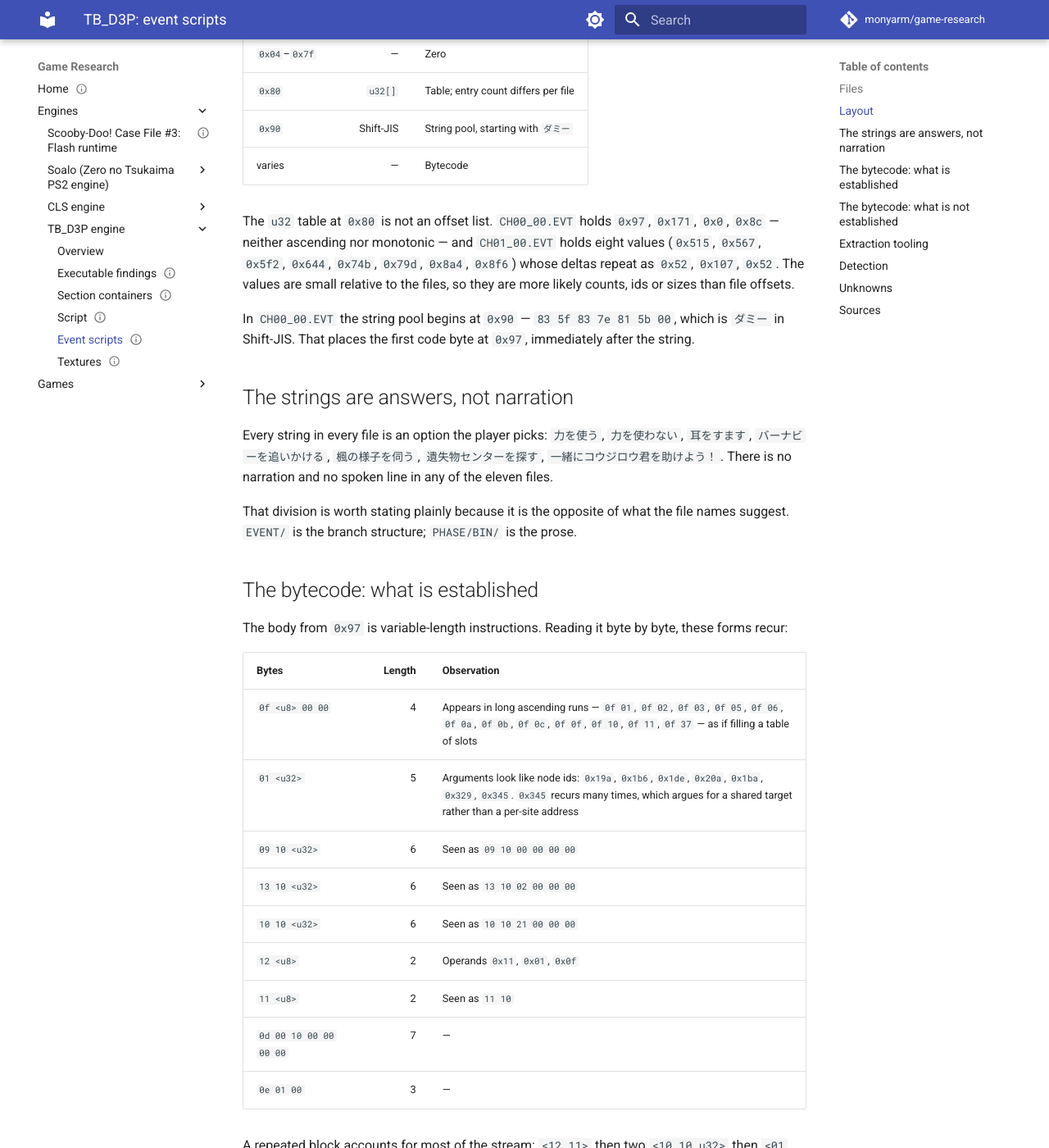
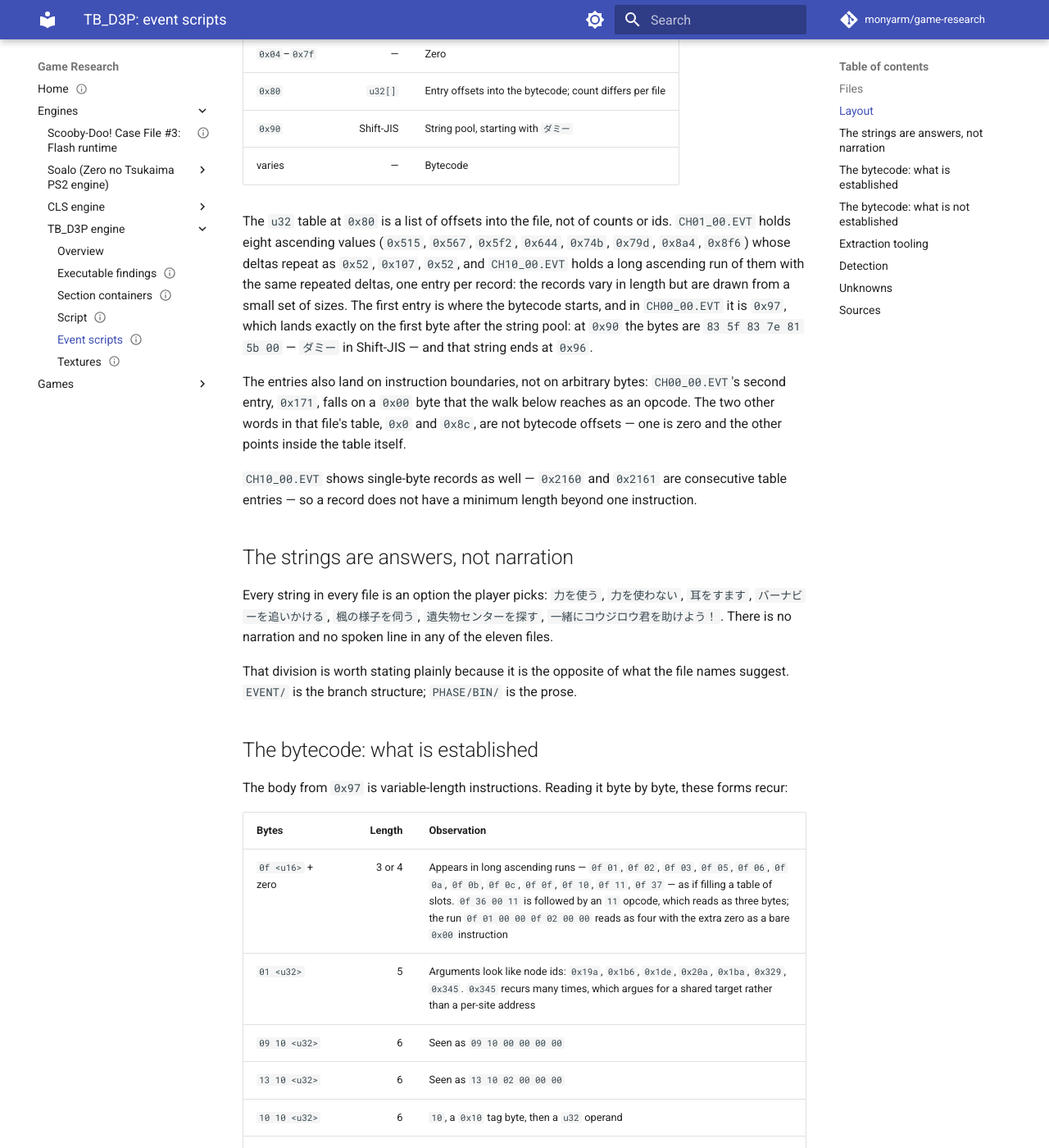
Before and after one commit to monyarm/game-research, an MkDocs documentation site: the page built from docs/engines/tb-d3p/events.md, in a window 1280 px wide and 1400 px high, scrolled down 1183 px. Shown: the whole window at 82% size. Built offline with MkDocs 1.6.1 and Material for MkDocs 9.7.7, drawn with Linux system fonts in a browser that asks for light colours; comment, search, counter and statistics services are not loaded; some of the changed text lies outside the part shown.

Commit message:
docs: record the EVT offset table and the fixed-width search result

```diff
--- a/docs/engines/tb-d3p/events.md
+++ b/docs/engines/tb-d3p/events.md
@@ -50,13 +50,15 @@ Sizes run from 955 bytes to 20,439 bytes. Every file's first string is `ダミ
 | --- | ---: | --- |
 | `0x00` | `u32` | `0x80` — header size |
 | `0x04`–`0x7f` | — | Zero |
-| `0x80` | `u32[]` | Table; entry count differs per file |
+| `0x80` | `u32[]` | Entry offsets into the bytecode; count differs per file |
 | `0x90` | Shift-JIS | String pool, starting with `ダミー` |
 | varies | — | Bytecode |
 
-The `u32` table at `0x80` is not an offset list. `CH00_00.EVT` holds `0x97`, `0x171`, `0x0`, `0x8c` — neither ascending nor monotonic — and `CH01_00.EVT` holds eight values (`0x515`, `0x567`, `0x5f2`, `0x644`, `0x74b`, `0x79d`, `0x8a4`, `0x8f6`) whose deltas repeat as `0x52`, `0x107`, `0x52`. The values are small relative to the files, so they are more likely counts, ids or sizes than file offsets.
+The `u32` table at `0x80` is a list of offsets into the file, not of counts or ids. `CH01_00.EVT` holds eight ascending values (`0x515`, `0x567`, `0x5f2`, `0x644`, `0x74b`, `0x79d`, `0x8a4`, `0x8f6`) whose deltas repeat as `0x52`, `0x107`, `0x52`, and `CH10_00.EVT` holds a long ascending run of them with the same repeated deltas, one entry per record: the records vary in length but are drawn from a small set of sizes. The first entry is where the bytecode starts, and in `CH00_00.EVT` it is `0x97`, which lands exactly on the first byte after the string pool: at `0x90` the bytes are `83 5f 83 7e 81 5b 00` — `ダミー` in Shift-JIS — and that string ends at `0x96`.
 
-In `CH00_00.EVT` the string pool begins at `0x90` — `83 5f 83 7e 81 5b 00`, which is `ダミー` in Shift-JIS. That places the first code byte at `0x97`, immediately after the string.
+The entries also land on instruction boundaries, not on arbitrary bytes: `CH00_00.EVT`'s second entry, `0x171`, falls on a `0x00` byte that the walk below reaches as an opcode. The two other words in that file's table, `0x0` and `0x8c`, are not bytecode offsets — one is zero and the other points inside the table itself.
+
+`CH10_00.EVT` shows single-byte records as well — `0x2160` and `0x2161` are consecutive table entries — so a record does not have a minimum length beyond one instruction.
 
 ## The strings are answers, not narration
 
@@ -70,14 +72,14 @@ The body from `0x97` is variable-length instructions. Reading it byte by byte, t
 
 | Bytes | Length | Observation |
 | --- | ---: | --- |
-| `0f <u8> 00 00` | 4 | Appears in long ascending runs — `0f 01`, `0f 02`, `0f 03`, `0f 05`, `0f 06`, `0f 0a`, `0f 0b`, `0f 0c`, `0f 0f`, `0f 10`, `0f 11`, `0f 37` — as if filling a table of slots |
+| `0f <u16>` + zero | 3 or 4 | Appears in long ascending runs — `0f 01`, `0f 02`, `0f 03`, `0f 05`, `0f 06`, `0f 0a`, `0f 0b`, `0f 0c`, `0f 0f`, `0f 10`, `0f 11`, `0f 37` — as if filling a table of slots. `0f 36 00 11` is followed by an `11` opcode, which reads as three bytes; the run `0f 01 00 00 0f 02 00 00` reads as four with the extra zero as a bare `0x00` instruction |
 | `01 <u32>` | 5 | Arguments look like node ids: `0x19a`, `0x1b6`, `0x1de`, `0x20a`, `0x1ba`, `0x329`, `0x345`. `0x345` recurs many times, which argues for a shared target rather than a per-site address |
 | `09 10 <u32>` | 6 | Seen as `09 10 00 00 00 00` |
 | `13 10 <u32>` | 6 | Seen as `13 10 02 00 00 00` |
-| `10 10 <u32>` | 6 | Seen as `10 10 21 00 00 00` |
-| `12 <u8>` | 2 | Operands `0x11`, `0x01`, `0x0f` |
+| `10 10 <u32>` | 6 | `10`, a `0x10` tag byte, then a `u32` operand |
 | `11 <u8>` | 2 | Seen as `11 10` |
-| `0d 00 10 00 00 00 00` | 7 | — |
+| `12` | 1 | Terminator; the following byte is an opcode, not an operand |
+| `0d 00 10 00 00 00` | 6 or 7 | Trailing zero byte unsettled |
 | `0e 01 00` | 3 | — |
 
 A repeated block accounts for most of the stream: `<12 11>` then two `<10 10 u32>` then `<01 u32>`, with the middle arguments rising through `0x01`, `0x21`, `0x28`, `0x2a`, `0x2b`, `0x42` in one run while `01 <u32>` stays at `0x345`.
@@ -86,16 +88,18 @@ The file size is odd — 955 bytes — so the final instruction is three bytes l
 
 ## The bytecode: what is not established
 
-A fixed opcode-to-width table cannot walk the file. The table `{0x00:1, 0x01:5, 0x0f:4, 0x10:6, 0x11:2, 0x12:2, 0x09:6, 0x13:6, 0x0e:3, 0x0d:6}` reaches offset `0x9f` from `0x97` and then hits `0x9a`, a byte that is not a plausible opcode.
+A fixed opcode-to-width table cannot walk the file. With the widths that hold over the first hundred bytes — `0x00` 1, `0x01` 5, `0x10` 6, `0x11` 2, `0x12` 1, `0x0e` 3 — and any width for the rest, an exhaustive search over `CH00_00.EVT` from `0x97` to the end of the file finds no assignment that reaches the last byte exactly. The walk gets as far as `0x18f`, where the stream reads `13 10 01 00 00 00 | 99 01 00 00 | 0e 01 00`, and `0x99` is not a control byte: the `99 01 00 00` there looks like a `u32` operand, so the instruction before it must be seven bytes rather than six.
 
 Two readings survive that failure, and neither has been proven:
 
 - The widths are context-dependent — the same leading byte meaning different things depending on the previous instruction.
 - One or more opcodes take a variable-length operand, most likely a length-prefixed list.
 
-A brute-force search over size assignments (`minlen=4`, all opcodes allowed variable widths) collapses to the degenerate solution where every byte is its own instruction, so it cannot discriminate between the two.
+A search that lets every opcode take any width does terminate, but only with a degenerate assignment (most bytes one byte wide, hundreds of "instructions"), which fits the file without explaining it.
 
 Regions the `01 <u32>` operands point at mostly land on `0f` or `09` instruction boundaries (`0x1a6`, `0x1ba`, `0x302`, `0x329`, `0x339`), but `0x345` does not. Under the context-dependent reading that inconsistency is expected; under the fixed-width reading it is a contradiction.
+
+The `EVENT` directory name and the `.EVT` extension are not present in the executable as bytes: a search of the whole loaded image for `EVENT`, `.EVT` and `EVT` finds nothing. The game therefore opens these files without a name string in the binary — a directory listing or an index — so there is no loader to find by name, and the opcode set has to come from the data or from a runtime trace.
 
 ## Extraction tooling
 
@@ -112,7 +116,8 @@ The [container](containers.md) splitter explicitly does not handle these files,
 ## Unknowns
 
 - The opcode set, as described above. `CH10_00.EVT` (20,439 bytes, 74 strings) is the best target for a second pass because it has the most branch instances.
-- The meaning of the `u32` table at `0x80` and why its length differs per file.
+- What the records in the `0x80` table are — one per offset, drawn from a small set of lengths — and whether they are scenes, branch groups or label blocks.
+- Why `CH00_00.EVT` carries two words that are not offsets after its two real entries.
 - Whether the `01 <u32>` operands are file offsets, record indices or node ids. `0x345` recurs, which fits a node id.
 - Whether `CH00_00.EVT` is a real chapter or a template — it holds only the `ダミー` placeholder and is 955 bytes.
 
```
Also changed, not shown: other parts of docs/engines/tb-d3p/events.md (+1 -1 lines), docs/engines/cls/decoding.md (+1 -1 lines).
